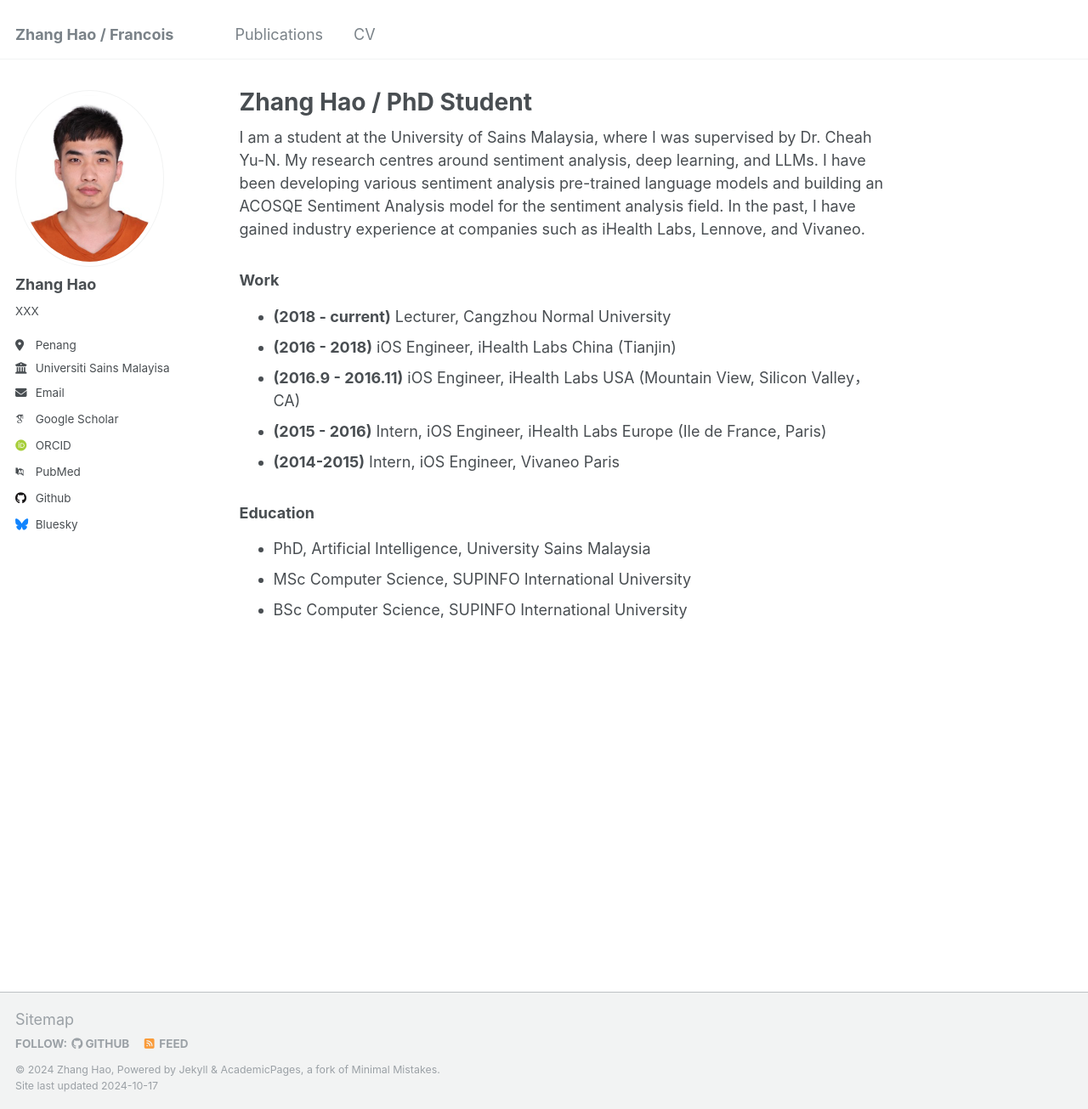
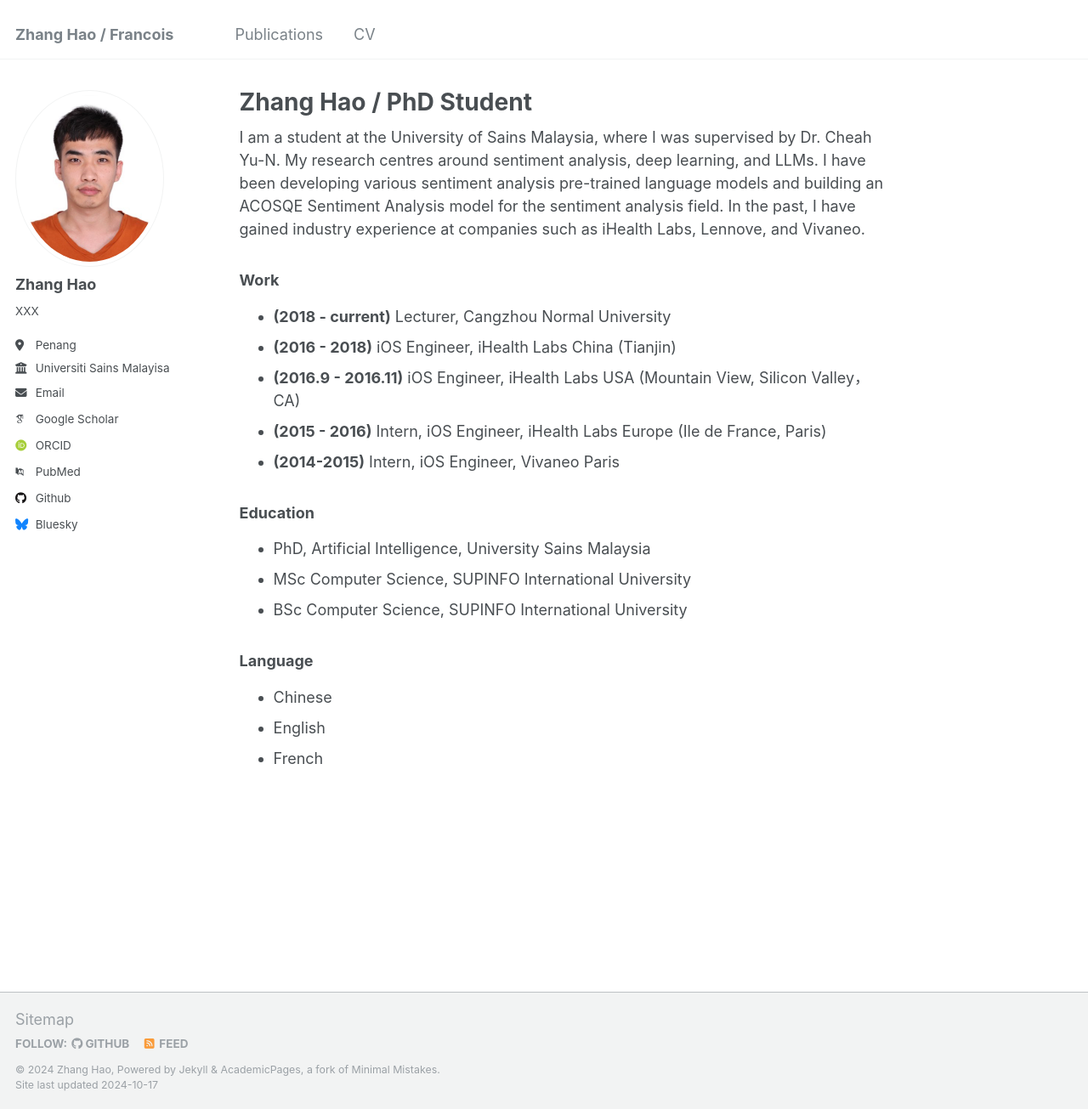
Before and after one commit to sydmou/sydmou.github.io, a Jekyll site: the page built from _pages/about.md, in a window 1280 px wide and 1305 px high. Shown: the whole window at 85% size. Built offline with Jekyll 4.4.1, drawn with Linux system fonts in a browser that asks for light colours; some web fonts are replaced.

Commit message:
Update about.md

```diff
--- a/_pages/about.md
+++ b/_pages/about.md
@@ -20,3 +20,8 @@ I am a student at the University of Sains Malaysia, where I was supervised by Dr
  - PhD, Artificial Intelligence, University Sains Malaysia
  - MSc Computer Science, SUPINFO International University
  - BSc Computer Science, SUPINFO International University
+
+### Language
+ - Chinese
+ - English
+ - French
```
